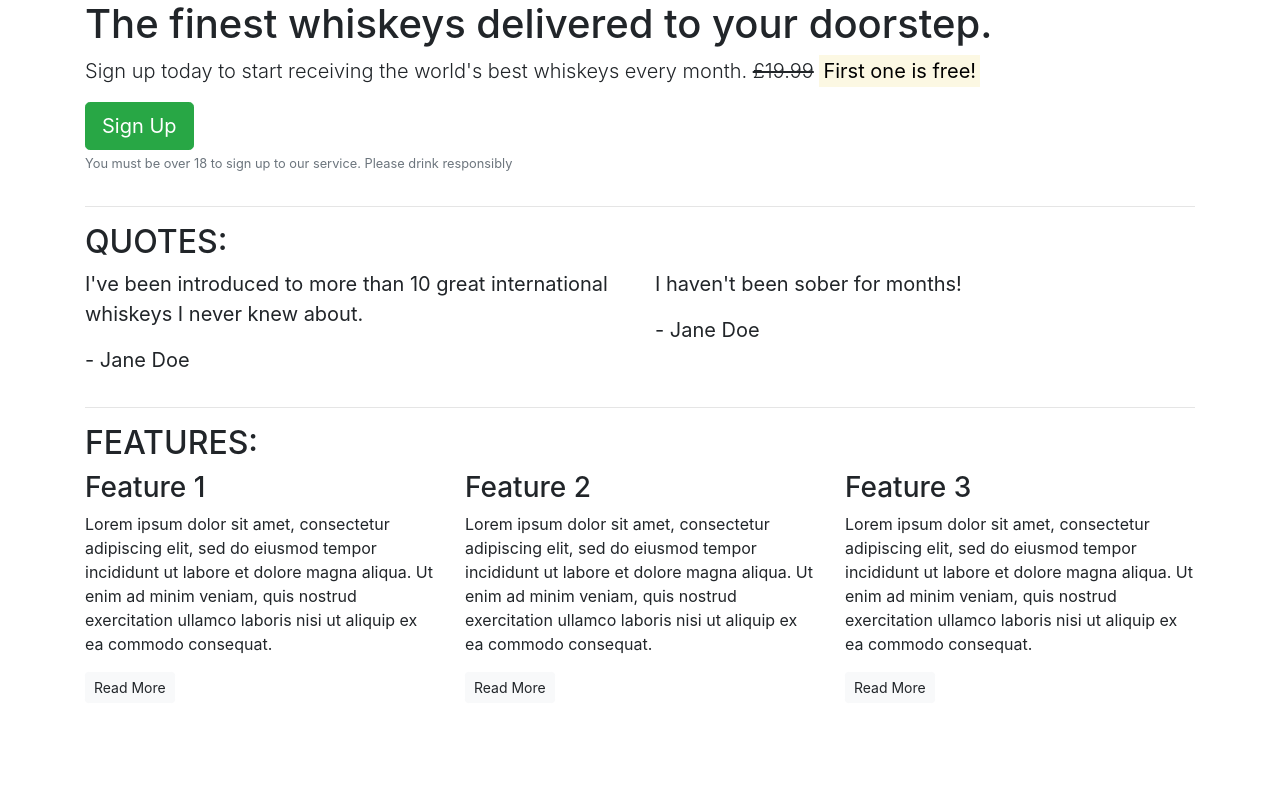
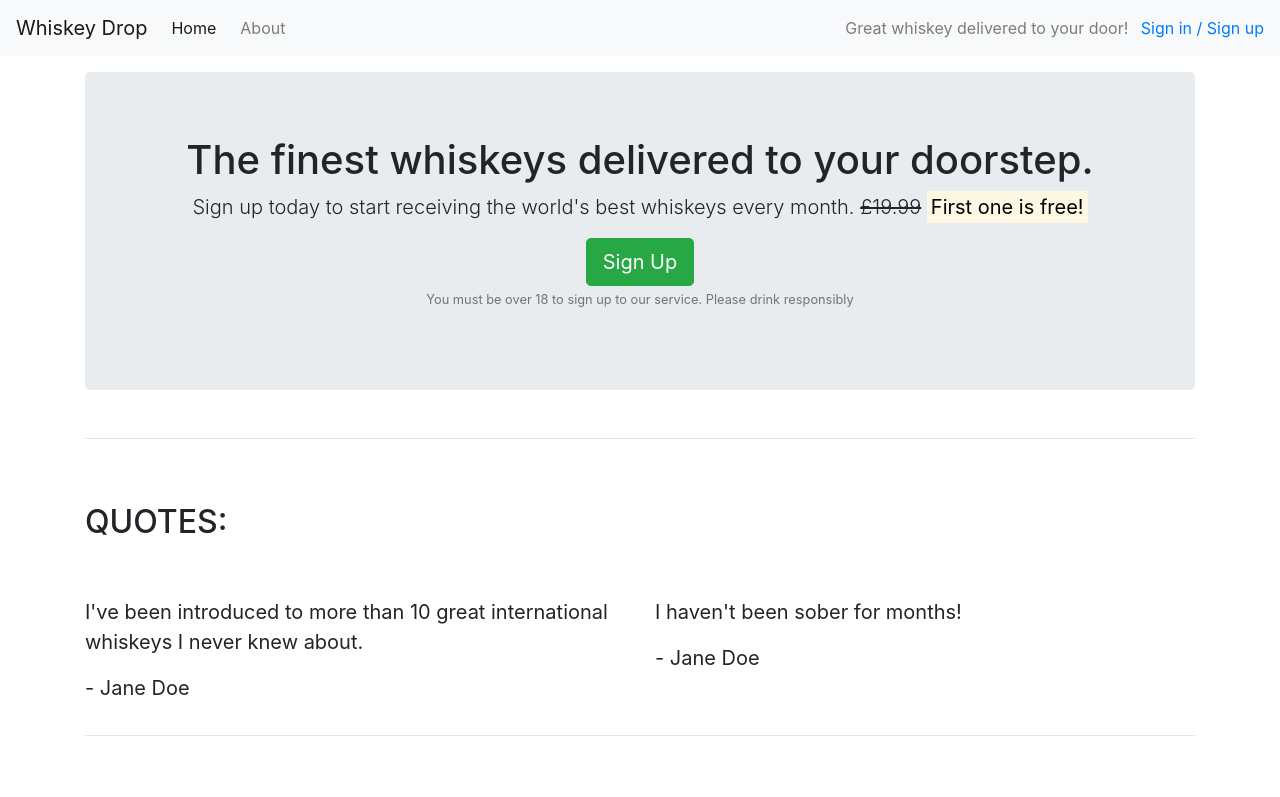
Before and after one commit to Yahya-H-Mohamed/Bootstrap-Practice-Whiskey-Page, a plain HTML site: page index.html in a window 1280 px wide. Shown: the top 797 px of the page. Drawn offline with nearby package versions, Linux system fonts and the light colour scheme.

Commit message:
add navbar and jumbotron

```diff
--- a/index.html
+++ b/index.html
@@ -8,13 +8,26 @@
 </head>
 
 <body>
-    <article class="container">
+    <nav class="navbar navbar-light bg-light navbar-expand-sm">
+        <a class="navbar-brand" href="/">Whiskey Drop</a>
+        <ul class="navbar-nav mr-auto">
+            <li class="active nav-item mr-2"><a class="nav-link" href="/home">Home</a></li>
+            <li class="nav-item mr-2"><a class="nav-link" href="/about">About</a></li>
+            <li class="nav-item mr-2 d-block d-sm-none"><a class="nav-link" href="/about">Sign in / Sign Up</a></li>
+        </ul>
+        <div class="d-none d-md-block">
+        <p class="navbar-text my-auto mr-2">Great whiskey delivered to your door!</p>
+        <a href="">Sign in / Sign up</a>
+        </div>
+    </nav>
+
+    <article class="container mt-3">
         <!-- Callout -->
         <div class="row">
             <div class="col-12">
-                <section class="callout">
+                <section class="callout jumbotron text-center">
                     <h1>The finest whiskeys delivered to your doorstep.</h1>
-                    <p class="lead">Sign up today to start receiving the world's best whiskeys every month. <s>£19.99</s> <strong><mark>First one is free!</mark></strong></p>
+                    <p class="lead">Sign up today to start receiving the world's best whiskeys every month. <s class="d-none d-sm-inline">£19.99</s> <span class="d-inline d-sm-none"><br></span> <strong><mark>First one is free!</mark></strong></p>
                     <button class="btn btn-success btn-lg">Sign Up</button>
                     <p class="text-muted"><small>You must be over 18 to sign up to our service. Please drink responsibly</small></p>
                 </section>
@@ -26,7 +39,7 @@
         <!-- Quotes -->
         <section class="quotes">
             <div class="row">
-                <div class="col-12">
+                <div class="col-12 my-5">
                     <h2 class="text-uppercase">Quotes:</h2>
                 </div>
             </div>
@@ -51,7 +64,7 @@
         <!-- Features -->
         <section class="features">
             <div class="row">
-                <div class="col-12">
+                <div class="col-12 my-5">
                     <h2 class="text-uppercase">Features:</h2>
                 </div>
             </div>
```
